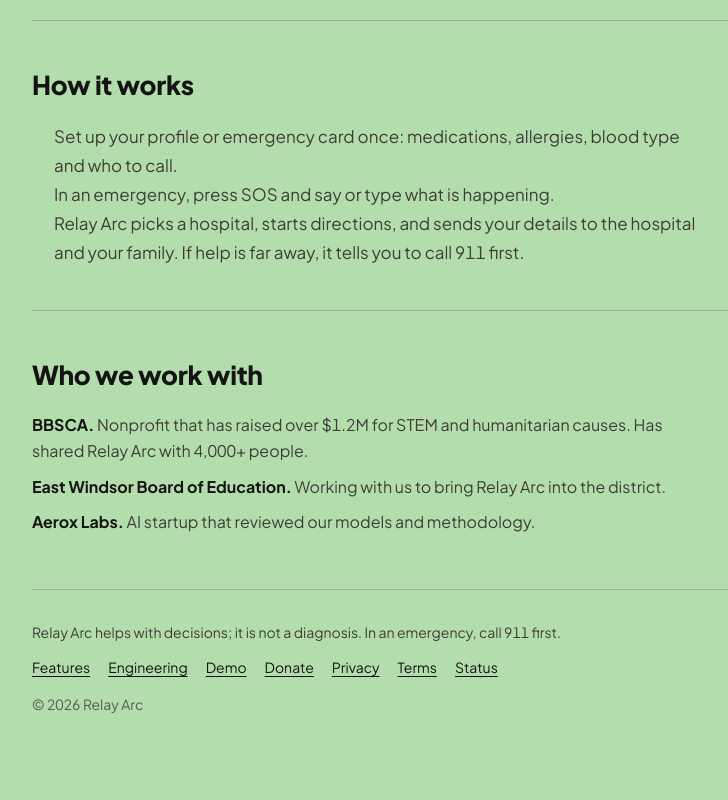
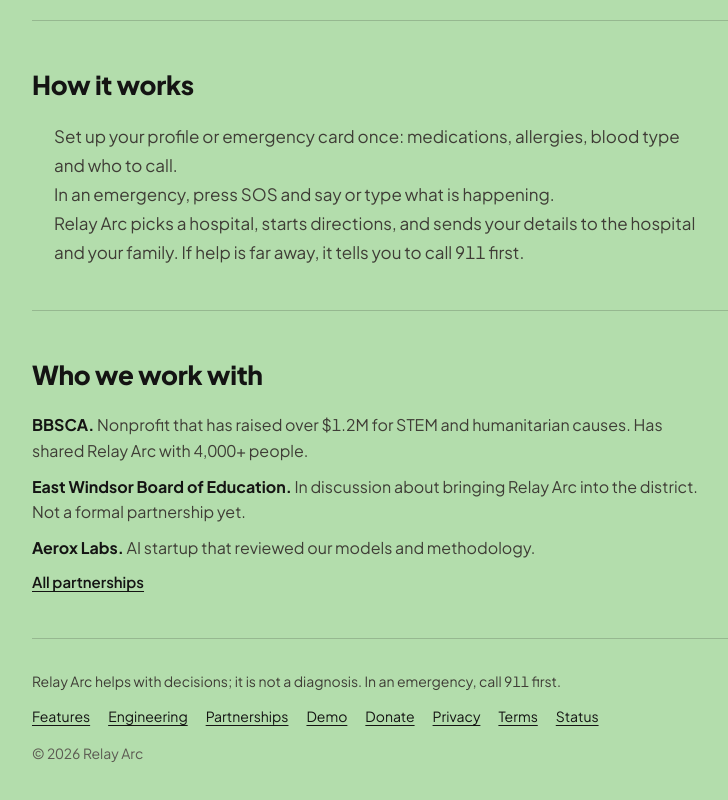
Before and after one commit to Aarya470/relay-arc, a Next.js app: page / in a window 1280 px wide. Shown: the part 1287-2087 px from the top of the page, without its empty margins (142-870 px from the left). Before the commit the page ends 2050 px from the top, so only its background shows below. Built offline with nearby package versions, Linux system fonts and the light colour scheme; no server answers.

Commit message:
Partnerships page; East Windsor district marked as in discussion

```diff
--- a/app/page.tsx
+++ b/app/page.tsx
@@ -73,7 +73,7 @@ const FEATURES: [string, string][] = [
 
 const PARTNERS: [string, string][] = [
   ['BBSCA', 'Nonprofit that has raised over $1.2M for STEM and humanitarian causes. Has shared Relay Arc with 4,000+ people.'],
-  ['East Windsor Board of Education', 'Working with us to bring Relay Arc into the district.'],
+  ['East Windsor Board of Education', 'In discussion about bringing Relay Arc into the district. Not a formal partnership yet.'],
   ['Aerox Labs', 'AI startup that reviewed our models and methodology.'],
 ]
 
@@ -178,6 +178,7 @@ export default function Home() {
               <strong style={{ color: T1 }}>{t}.</strong> {d}
             </p>
           ))}
+          <a href="/partners" style={{ color: T1, fontSize: '15px', fontWeight: 600, textDecoration: 'underline', textUnderlineOffset: '3px' }}>All partnerships</a>
         </section>
 
         {/* footer */}
@@ -186,7 +187,7 @@ export default function Home() {
             Relay Arc helps with decisions; it is not a diagnosis. In an emergency, call 911 first.
           </p>
           <div style={{ display: 'flex', gap: '18px', flexWrap: 'wrap', marginBottom: '16px' }}>
-            {[['Features', '/features'], ['Engineering', '/engineering'], ['Demo', '/demo'], ['Donate', '/donate'], ['Privacy', '/privacy'], ['Terms', '/terms'], ['Status', '/status']].map(([l, h]) => (
+            {[['Features', '/features'], ['Engineering', '/engineering'], ['Partnerships', '/partners'], ['Demo', '/demo'], ['Donate', '/donate'], ['Privacy', '/privacy'], ['Terms', '/terms'], ['Status', '/status']].map(([l, h]) => (
               <a key={h} href={h} style={{ color: T1, textDecoration: 'underline', textUnderlineOffset: '3px' }}>{l}</a>
             ))}
           </div>
--- /dev/null
+++ b/app/partners/page.tsx
@@ -0,0 +1,63 @@
+'use client'
+// /partners: the organisations Relay Arc works with, and exactly where each
+// relationship stands. The East Windsor district is still in discussion, so
+// the page says so plainly rather than implying a signed partnership.
+import { useRouter } from 'next/navigation'
+import { ArrowLeft } from 'lucide-react'
+
+const T1 = '#141413', T2 = '#3F3D36', RULE = 'rgba(20,20,19,0.18)'
+
+type Partner = { name: string; logo?: string; status: string; body: string; note?: string }
+const PARTNERS: Partner[] = [
+  {
+    name: 'BBSCA',
+    status: 'Partner',
+    body: 'A nonprofit that has raised more than $1.2 million for STEM and humanitarian causes. BBSCA has shared Relay Arc with more than 4,000 people and sees it as especially useful for rural communities.',
+  },
+  {
+    name: 'East Windsor Regional School District',
+    logo: '/partners/ewrsd.png',
+    status: 'In discussion, not a formal partnership yet',
+    body: 'We are talking with the East Windsor Board of Education about bringing Relay Arc into the district, so families can learn it before an emergency instead of during one.',
+    note: 'Nothing has been signed or approved. This page will be updated if that changes.',
+  },
+  {
+    name: 'Aerox Labs',
+    logo: '/partners/aerox.png',
+    status: 'Partner',
+    body: 'An AI startup that builds small medical models. Aerox Labs reviewed our models and how we tested them.',
+  },
+]
+
+export default function Partners() {
+  const router = useRouter()
+  return (
+    <div style={{ background: '#B3DDAC', minHeight: '100dvh' }}>
+      <div style={{ maxWidth: '820px', margin: '0 auto', padding: '20px 20px 80px' }}>
+        <button onClick={() => router.push('/')} style={{ display: 'flex', alignItems: 'center', gap: '6px', background: 'none', border: 'none', color: T1, fontWeight: 600, fontSize: '15px', cursor: 'pointer', padding: '6px 0', fontFamily: 'inherit' }}>
+          <ArrowLeft size={17}/> Relay Arc
+        </button>
+        <h1 style={{ color: T1, fontSize: 'clamp(34px, 6vw, 52px)', fontWeight: 800, letterSpacing: '-0.03em', lineHeight: 1.05, margin: '28px 0 12px' }}>Partnerships</h1>
+        <p style={{ color: T2, fontSize: '17px', lineHeight: 1.6, maxWidth: '640px', marginBottom: '28px' }}>
+          The organisations we work with, and where each relationship stands.
+        </p>
+        {PARTNERS.map(p => (
+          <section key={p.name} style={{ borderTop: `1px solid ${RULE}`, padding: '28px 0', display: 'flex', gap: '24px', alignItems: 'flex-start', flexWrap: 'wrap' }}>
+            <div style={{ width: '150px', height: '84px', background: '#FFFFFF', borderRadius: '10px', border: `1px solid ${RULE}`, display: 'flex', alignItems: 'center', justifyContent: 'center', padding: '10px', flexShrink: 0 }}>
+              {p.logo
+                // eslint-disable-next-line @next/next/no-img-element
+                ? <img src={p.logo} alt={`${p.name} logo`} style={{ maxWidth: '100%', maxHeight: '100%', objectFit: 'contain' }}/>
+                : <span style={{ fontSize: '24px', fontWeight: 800, color: T1, letterSpacing: '0.04em' }}>{p.name}</span>}
+            </div>
+            <div style={{ flex: 1, minWidth: '260px' }}>
+              <h2 style={{ fontSize: '22px', fontWeight: 800, color: T1, margin: 0 }}>{p.name}</h2>
+              <p style={{ display: 'inline-block', margin: '8px 0 10px', fontSize: '13px', fontWeight: 700, color: p.note ? '#7A4A00' : '#2F5A2B', background: p.note ? '#FFF3D6' : '#E3F2DF', border: `1px solid ${p.note ? '#E7C77A' : '#A9D3A0'}`, borderRadius: '20px', padding: '3px 12px' }}>{p.status}</p>
+              <p style={{ fontSize: '16px', lineHeight: 1.65, color: T2, margin: 0 }}>{p.body}</p>
+              {p.note && <p style={{ fontSize: '14px', lineHeight: 1.6, color: T2, margin: '10px 0 0', fontStyle: 'italic' }}>{p.note}</p>}
+            </div>
+          </section>
+        ))}
+      </div>
+    </div>
+  )
+}
--- a/lib/site.ts
+++ b/lib/site.ts
@@ -49,6 +49,7 @@ export const PUBLIC_ROUTES: { path: string; priority: number; changeFrequency: '
   { path: '/flare',       priority: 0.9, changeFrequency: 'monthly' },
   { path: '/rights',      priority: 0.9, changeFrequency: 'monthly' },
   { path: '/features',    priority: 0.8, changeFrequency: 'monthly' },
+  { path: '/partners',    priority: 0.6, changeFrequency: 'monthly' },
   { path: '/engineering', priority: 0.8, changeFrequency: 'monthly' },
   { path: '/changelog',   priority: 0.7, changeFrequency: 'weekly'  },
   { path: '/demo',        priority: 0.6, changeFrequency: 'monthly' },
```
Also changed, not shown: public/partners/aerox.png (added), public/partners/ewrsd.png (added).
